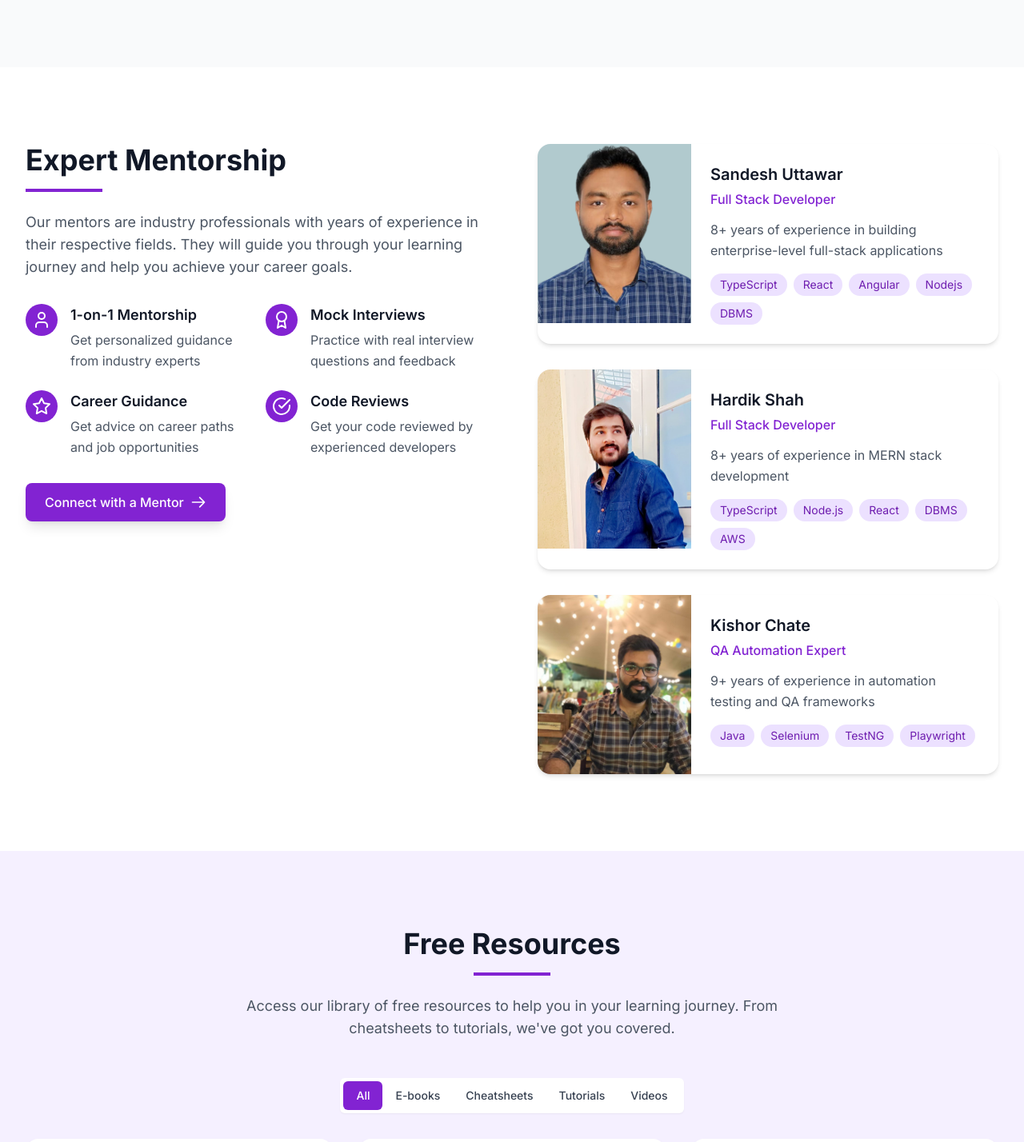
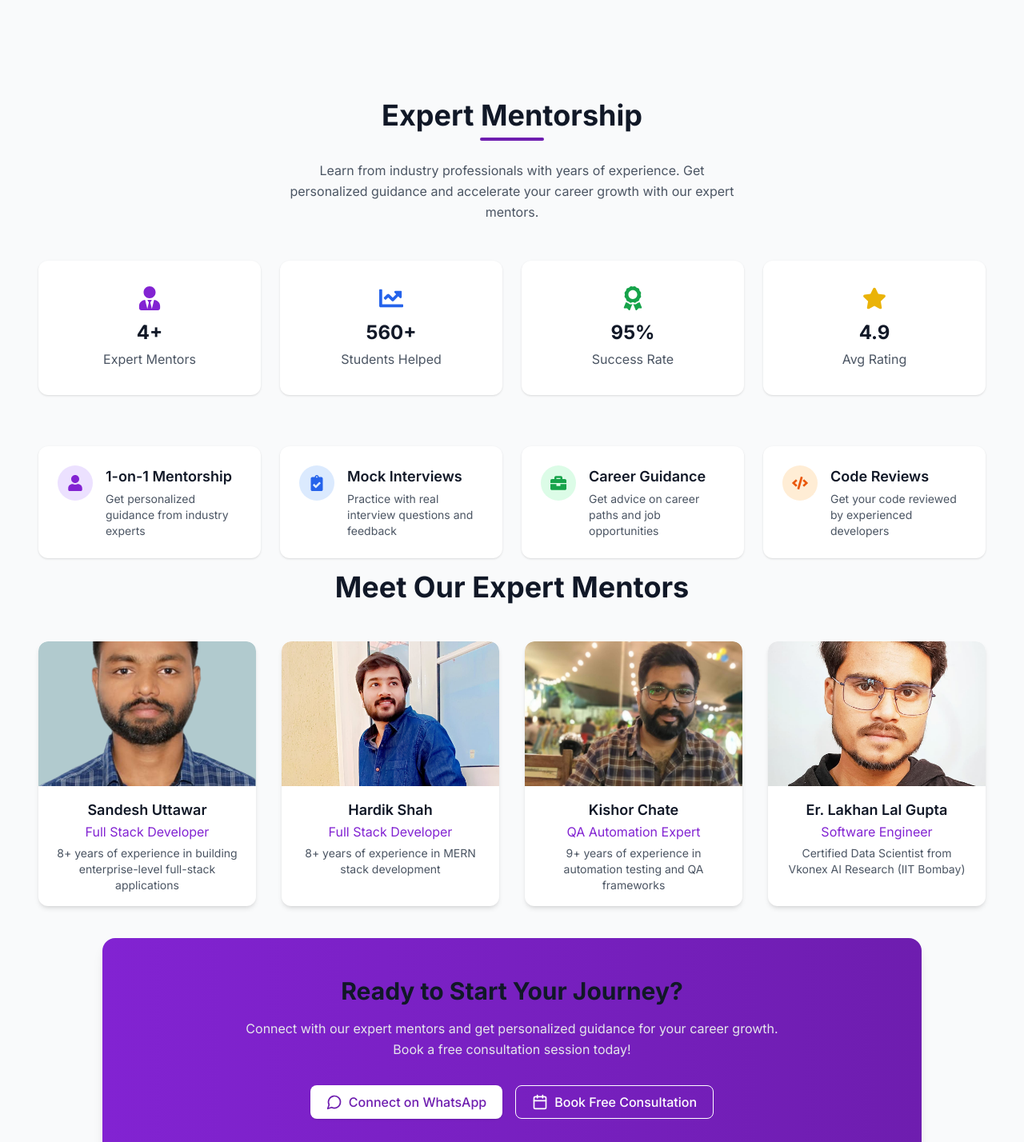
Before and after one commit to nextgendevs03/nextgendevs-website, a React (Vite) app: page / in a window 1280 px wide. Shown: the part 2240-3668 px from the top of the page at 80% size. Built offline with nearby package versions, Linux system fonts and the light colour scheme.

Commit message:
Mentorship Update (#3)

```diff
--- a/src/components/Mentorship.tsx
+++ b/src/components/Mentorship.tsx
@@ -1,8 +1,74 @@
-import { Award, CheckCircle, Star, User } from 'lucide-react';
-// import placeholder from "../assets/public/PlaceholderImage.webp";
+import React, { useState } from 'react';
+import { MessageCircle, Calendar, Award, CheckCircle, Star, User, X } from "lucide-react";
+import lakhanlalgupta from "../assets/public/lakhanlalgupta.jpg";
 import hardik from "../assets/public/hardik6.jpg";
 import kishor from "../assets/public/Kishor.jpg";
-import sandesh from "../assets/public/Sandesh.png";
+import Sandesh from "../assets/public/Sandesh.png";
+
+import {
+  FaUserTie,
+  FaChartLine,
+  FaAward,
+  FaStar,
+  FaUser,
+  FaClipboardCheck,
+  FaBriefcase,
+  FaCode,
+} from "react-icons/fa";
+
+const stats = [
+  {
+    icon: <FaUserTie className="text-purple-600 text-3xl" />,
+    value: "4+",
+    label: "Expert Mentors",
+  },
+  {
+    icon: <FaChartLine className="text-blue-600 text-3xl" />,
+    value: "560+",
+    label: "Students Helped",
+  },
+  {
+    icon: <FaAward className="text-green-600 text-3xl" />,
+    value: "95%",
+    label: "Success Rate",
+  },
+  {
+    icon: <FaStar className="text-yellow-500 text-3xl" />,
+    value: "4.9",
+    label: "Avg Rating",
+  },
+];
+
+const features = [
+  {
+    id: 1,
+    icon: <FaUser className="text-purple-600 text-xl" />,
+    title: "1-on-1 Mentorship",
+    desc: "Get personalized guidance from industry experts",
+    color: "bg-purple-100",
+  },
+  {
+    id: 2,
+    icon: <FaClipboardCheck className="text-blue-600 text-xl" />,
+    title: "Mock Interviews",
+    desc: "Practice with real interview questions and feedback",
+    color: "bg-blue-100",
+  },
+  {
+    id: 3,
+    icon: <FaBriefcase className="text-green-600 text-xl" />,
+    title: "Career Guidance",
+    desc: "Get advice on career paths and job opportunities",
+    color: "bg-green-100",
+  },
+  {
+    id: 4,
+    icon: <FaCode className="text-orange-600 text-xl" />,
+    title: "Code Reviews",
+    desc: "Get your code reviewed by experienced developers",
+    color: "bg-orange-100",
+  },
+];
 
 interface Mentor {
   id: number;
@@ -11,6 +77,10 @@ interface Mentor {
   expertise: string[];
   experience: string;
   image: string;
+  about: string;
+  achievements?: string[];
+  studentsHelped: string;
+  rating?: number;
 }
 
 const mentors: Mentor[] = [
@@ -20,7 +90,15 @@ const mentors: Mentor[] = [
     role: 'Full Stack Developer',
     expertise: ['TypeScript', 'React', 'Angular', 'Nodejs', 'DBMS'],
     experience: '8+ years of experience in building enterprise-level full-stack applications',
-    image: sandesh,
+    image: Sandesh,
+    about: "Full Stack Developer with strong expertise in scalable web and enterprise applications.",
+    achievements: [
+      "Developed and maintained multiple high-traffic web applications",
+      "Led a team of developers in building a complex e-commerce platform",
+      "Contributed to open-source projects in the React and Node.js communities"
+    ],
+    studentsHelped: "150+",
+    rating: 4.9,
   },
   {
     id: 2,
@@ -29,6 +107,14 @@ const mentors: Mentor[] = [
     expertise: ['TypeScript', 'Node.js', 'React','DBMS', 'AWS'],
     experience: '8+ years of experience in MERN stack development',
     image: hardik,
+    about: "Full Stack Developer with a focus on building scalable and maintainable web applications.",
+    achievements: [
+      "Built and deployed multiple production-grade applications using the MERN stack",
+      "Optimized application performance and scalability for high user loads",
+      "Mentored junior developers in best practices and modern development techniques"
+    ],
+    studentsHelped: "200+",
+    rating: 5.0,
   },
   {
     id: 3,
@@ -37,109 +123,240 @@ const mentors: Mentor[] = [
     expertise: ['Java', 'Selenium', 'TestNG', 'Playwright'],
     experience: '9+ years of experience in automation testing and QA frameworks',
     image: kishor,
+    about: "QA Automation Expert with a passion for ensuring software quality through automated testing.",
+    achievements: [
+      "Designed and implemented automated testing frameworks for multiple projects",
+      "Improved test coverage and reduced manual testing efforts by 70%",
+      "Conducted training sessions on automation tools and best practices"
+    ],
+    studentsHelped: "100+",
+    rating: 4.8,
   },
-];
 
-const features = [
   {
-    id: 1,
-    title: '1-on-1 Mentorship',
-    description: 'Get personalized guidance from industry experts',
-    icon: <User className="h-6 w-6 text-white" />,
-  },
-  {
-    id: 2,
-    title: 'Mock Interviews',
-    description: 'Practice with real interview questions and feedback',
-    icon: <Award className="h-6 w-6 text-white" />,
-  },
-  {
-    id: 3,
-    title: 'Career Guidance',
-    description: 'Get advice on career paths and job opportunities',
-    icon: <Star className="h-6 w-6 text-white" />,
-  },
-  {
+
   id: 4,
-    title: 'Code Reviews',
-    description: 'Get your code reviewed by experienced developers',
-    icon: <CheckCircle className="h-6 w-6 text-white" />,
+  name: 'Er. Lakhan Lal Gupta',
+  role: 'Software Engineer',
+  expertise: ['Data Science', 'Python', 'Machine Learning', 'AI'],
+  experience: 'Certified Data Scientist from Vkonex AI Research (IIT Bombay)',
+  image: lakhanlalgupta,
+  about: "Creator of Codelopment, a popular YouTube channel helping engineering students with project ideas and coding resources.",
+  achievements: [
+    "Certified Data Scientist from Vkonex AI Research (IIT Bombay)",
+    "Creator of Codelopment YouTube channel"
+  ],
+  studentsHelped: "1000+",
+  rating: 5.0,
 },
 ];
 
 const Mentorship = () => {
+  const [selectedMentor, setSelectedMentor] = useState<Mentor | null>(null);
+
   return (
-    <section id="mentorship" className="section bg-white">
-      <div className="container">
-        <div className="flex flex-col lg:flex-row gap-16">
-          <div className="lg:w-1/2 animate-slide-right">
-            <h2 className="text-3xl md:text-4xl font-bold mb-4">Expert Mentorship</h2>
-            <div className="w-24 h-1 bg-purple-600 mb-6"></div>
-            <p className="text-lg text-gray-600 mb-8">
-              Our mentors are industry professionals with years of experience in their respective fields.
-              They will guide you through your learning journey and help you achieve your career goals.
+
+    <div className="bg-gray-50 py-10 px-6 md:px-12 text-center">
+      <h2 className="text-3xl md:text-4xl font-bold text-gray-900">
+        Expert Mentorship
+      </h2>
+      <div className="h-1 w-20 bg-purple-700 mx-auto mt-2 mb-6 rounded-full"></div>
+      <p className="text-gray-600 max-w-xl mx-auto mb-12">
+        Learn from industry professionals with years of experience. Get
+        personalized guidance and accelerate your career growth with our expert
+        mentors.
       </p>
 
-            <div className="grid grid-cols-1 md:grid-cols-2 gap-6 mb-8">
-              {features.map((feature) => (
-                <div key={feature.id} className="flex items-start">
-                  <div className="flex-shrink-0 mr-4">
-                    <div className="bg-purple-600 rounded-full p-2">
-                      {feature.icon}
-                    </div>
-                  </div>
-                  <div>
-                    <h3 className="font-semibold text-lg mb-1">{feature.title}</h3>
-                    <p className="text-gray-600">{feature.description}</p>
+      {/* Statistic {stats} Section 1st part  */}
+      <div className="grid grid-cols-1 sm:grid-cols-2 md:grid-cols-4 gap-6 mb-16">
+        {stats.map((stat, index) => (
+          <div
+            key={index}
+            className="bg-white p-8 rounded-xl shadow hover:shadow-md transition"
+          >
+            <div className="flex flex-col items-center">
+              {stat.icon}
+              <p className="text-2xl font-bold text-gray-900 mt-3">
+                {stat.value}
+              </p>
+              <p className="text-gray-600 mt-1">{stat.label}</p>
             </div>
           </div>
         ))}
       </div>
 
-            <a
-              href="#contact"
-              className="btn btn-primary inline-flex items-center"
+      {/* Features Section 2nd part */}
+      <div className="grid grid-cols-1 sm:grid-cols-2 md:grid-cols-2 lg:grid-cols-4 gap-6">
+        {features.map((feature, index) => (
+          <div
+            key={index}
+            className="bg-white p-6 rounded-xl shadow hover:shadow-md transition flex items-start gap-4 text-left"
           >
-              Connect with a Mentor
-              <svg className="ml-2 w-5 h-5" fill="none" stroke="currentColor" viewBox="0 0 24 24" xmlns="http://www.w3.org/2000/svg">
-                <path strokeLinecap="round" strokeLinejoin="round" strokeWidth="2" d="M14 5l7 7m0 0l-7 7m7-7H3"></path>
-              </svg>
-            </a>
+            {/* Icon with colored circle background */}
+            <div className={`p-3 rounded-full ${feature.color}`}>
+              {feature.icon}
+            </div>
+            <div>
+              <h3 className="text-lg font-semibold text-gray-900">
+                {feature.title}
+              </h3>
+              <p className="text-gray-600 text-sm mt-1">{feature.desc}</p>
+            </div>
+          </div>
+        ))}
       </div>
 
-          <div className="lg:w-1/2 animate-slide-up">
-            <div className="grid grid-cols-1 gap-8">
+<h3 className="text-4xl font-bold text-center py-4 mb-8">Meet Our Expert Mentors</h3>
+       <div className="grid grid-cols-1 sm:grid-cols-2 lg:grid-cols-4 gap-8">
   {mentors.map((mentor) => (
-                <div key={mentor.id} className="card overflow-hidden flex flex-col md:flex-row">
-                  <div className="md:w-1/3">
+    <div
+      key={mentor.id}
+      className="bg-white rounded-xl shadow-md overflow-hidden cursor-pointer hover:shadow-xl transition-transform hover:-translate-y-1"
+      onClick={() => setSelectedMentor(mentor)}
+    >
+      <div className="w-full aspect-[3/2] overflow-hidden rounded-t-xl">
         <img
           src={mentor.image}
           alt={mentor.name}
-                      className="w-full h-full object-cover object-center md:h-56"
+          className="w-full h-full object-cover"
         />
       </div>
-                  <div className="p-6 md:w-2/3">
-                    <h3 className="text-xl font-semibold mb-1">{mentor.name}</h3>
-                    <p className="text-purple-600 font-medium mb-3">{mentor.role}</p>
-                    <p className="text-gray-600 mb-4">{mentor.experience}</p>
-                    <div className="flex flex-wrap gap-2">
-                      {mentor.expertise.map((skill, index) => (
+      <div className="p-4">
+        <h4 className="text-lg font-semibold">{mentor.name}</h4>
+        <p className="text-purple-600">{mentor.role}</p>
+        <p className="text-sm text-gray-600 mt-1">{mentor.experience}</p>
+      </div>
+    </div>
+  ))}
+</div>
+
+      {selectedMentor && (
+        <div className="fixed inset-0 flex justify-center items-center bg-black bg-opacity-60 z-50">
+          <div className="bg-white rounded-2xl p-6 max-w-lg w-full relative overflow-y-auto max-h-[90vh] shadow-xl">
+
+
+           <button
+              className="absolute top-3 right-3 text-gray-600 hover:text-gray-800"
+              onClick={() => setSelectedMentor(null)}
+            >
+              <X className="w-5 h-5" />
+            </button>
+
+
+            <div className="w-full flex justify-center mb-3">
+              <img
+                src={selectedMentor.image}
+                alt={selectedMentor.name}
+                className="w-36 h-44 object-cover object-top rounded-lg shadow-md bg-gray-100"
+              />
+            </div>
+
+
+            <h3 className="text-lg font-bold text-center">{selectedMentor.name}</h3>
+            <p className="text-purple-600 text-sm text-center">{selectedMentor.role}</p>
+            <p className="text-gray-600 text-sm text-center">{selectedMentor.experience}</p>
+
+
+            <div className="flex justify-center mt-2 text-yellow-500">
+              {Array.from({ length: 5 }).map((_, i) => (
+                <Star
+                  key={i}
+                  className={`w-4 h-4 ${i < Math.round(selectedMentor.rating ?? 0) ? "fill-yellow-400" : "text-gray-300"}`}
+                />
+              ))}
+            </div>
+
+            <h4 className="mt-4 font-semibold text-left">About:</h4>
+            <div className="mt-2 text-sm leading-relaxed text-gray-700 text-left">
+           {selectedMentor.about}
+           </div>
+
+
+            <h4 className="mt-4 font-semibold text-left">Expertise:</h4>
+            <div className="flex gap-1.5 flex-wrap mt-2 justify-start">
+            {selectedMentor.expertise.map((skill: string, index: number) => (
            <span
            key={index}
-                          className="bg-purple-100 text-purple-700 px-3 py-1 rounded-full text-sm"
+           className="bg-purple-100 text-purple-700 px-2 py-0.5 rounded-full text-xs"
         >
         {skill}
         </span>
   ))}
      </div>
+
+
+            <h4 className="mt-4 font-semibold">Key Achievements:</h4>
+            <ul className="mt-2 space-y-2">
+              {selectedMentor.achievements?.map((achievement: string, index: number) => (
+                <li key={index} className="flex items-start gap-2 text-gray-700 text-sm">
+                  <CheckCircle className="w-4 h-4 text-green-500 mt-0.5" />
+                  {achievement}
+                </li>
+              ))}
+            </ul>
+
+            <div className="mt-6 p-4 bg-gray-50 rounded-lg shadow-inner text-center">
+              <p className="text-sm font-medium text-gray-800">
+                🎓 {selectedMentor.studentsHelped} Students Helped
+              </p>
+              <p className="mt-2 text-sm font-semibold text-green-600">
+               Available for Mentorship
+              </p>
+            </div>
+
+
+            <div className="mt-6 flex flex-col sm:flex-row gap-4 justify-center">
+              <a
+                href="#"
+                className="flex-1 bg-green-600 hover:bg-green-700 text-white px-4 py-2 rounded-lg text-center"
+              >
+                Connect on Whatsapp
+              </a>
+              <a
+                href="#"
+                className="flex-1 bg-purple-600 hover:bg-purple-700 text-white px-4 py-2 rounded-lg text-center"
+              >
+                Book Session
+              </a>
+            </div>
+
           </div>
         </div>
-              ))}
-            </div>
-          </div>
+      )}
+
+ <section className="bg-gradient-to-r from-purple-600 to-purple-700 text-white py-12 px-6 rounded-2xl shadow-lg max-w-5xl mx-auto my-10">
+      <div className="text-center">
+        {/* Heading */}
+        <h2 className="text-2xl md:text-3xl font-bold mb-4">
+          Ready to Start Your Journey?
+        </h2>
+
+          {/* Subtext */}
+        <p className="text-gray-200 max-w-2xl mx-auto mb-8">
+          Connect with our expert mentors and get personalized guidance for your
+          career growth. Book a free consultation session today!
+        </p>
+
+        {/* Buttons */}
+        <div className="flex flex-col sm:flex-row justify-center gap-4">
+          <a
+            href="#"
+            className="flex items-center justify-center gap-2 bg-white text-purple-700 font-medium px-5 py-2 rounded-lg shadow hover:bg-gray-100 transition"
+          >
+            <MessageCircle className="w-5 h-5" />
+            Connect on WhatsApp
+          </a>
+          <a
+            href="#"
+            className="flex items-center justify-center gap-2 border border-white px-5 py-2 rounded-lg font-medium hover:bg-white hover:text-purple-700 transition"
+          >
+            <Calendar className="w-5 h-5" />
+            Book Free Consultation
+          </a>
         </div>
       </div>
     </section>
+  </div>
 );
 };
 
```
Also changed, not shown: src/assets/public/lakhanlalgupta.jpg (added). Lines whose indentation alone changed are shown as unchanged.
